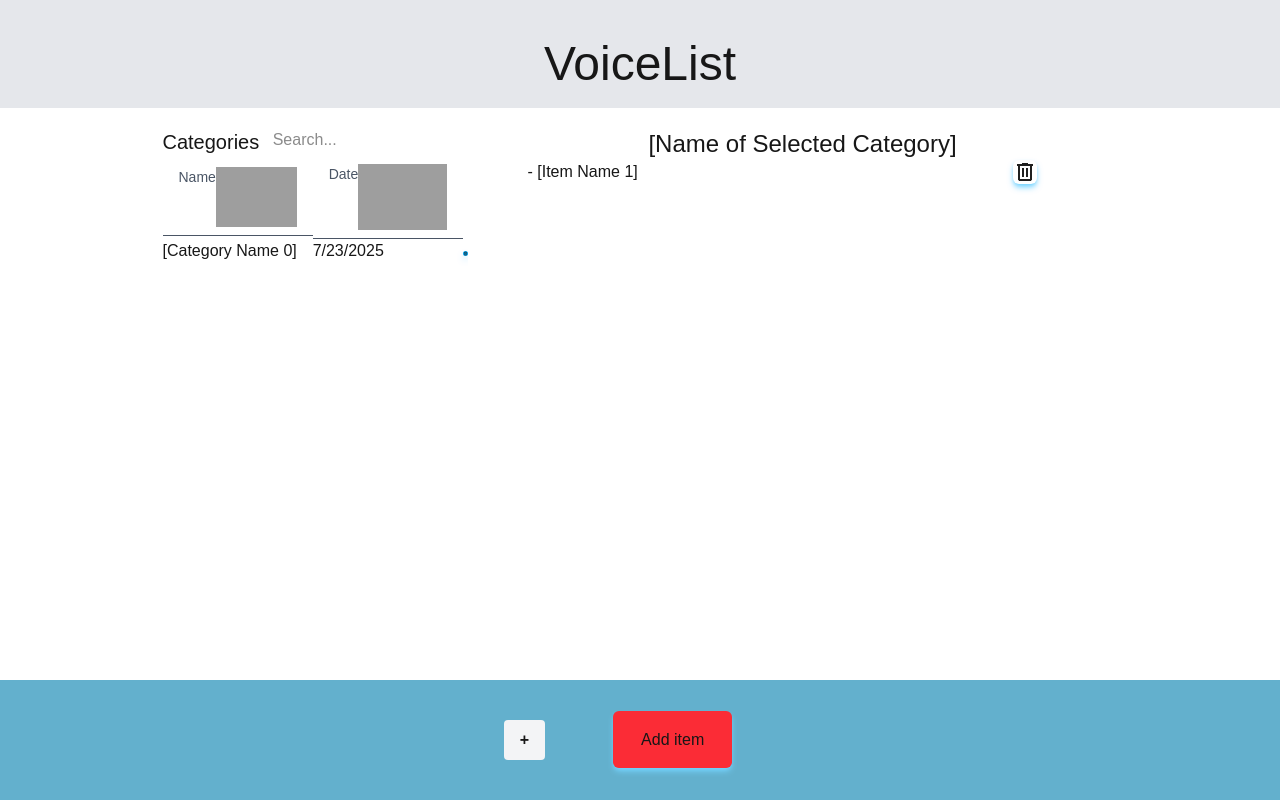
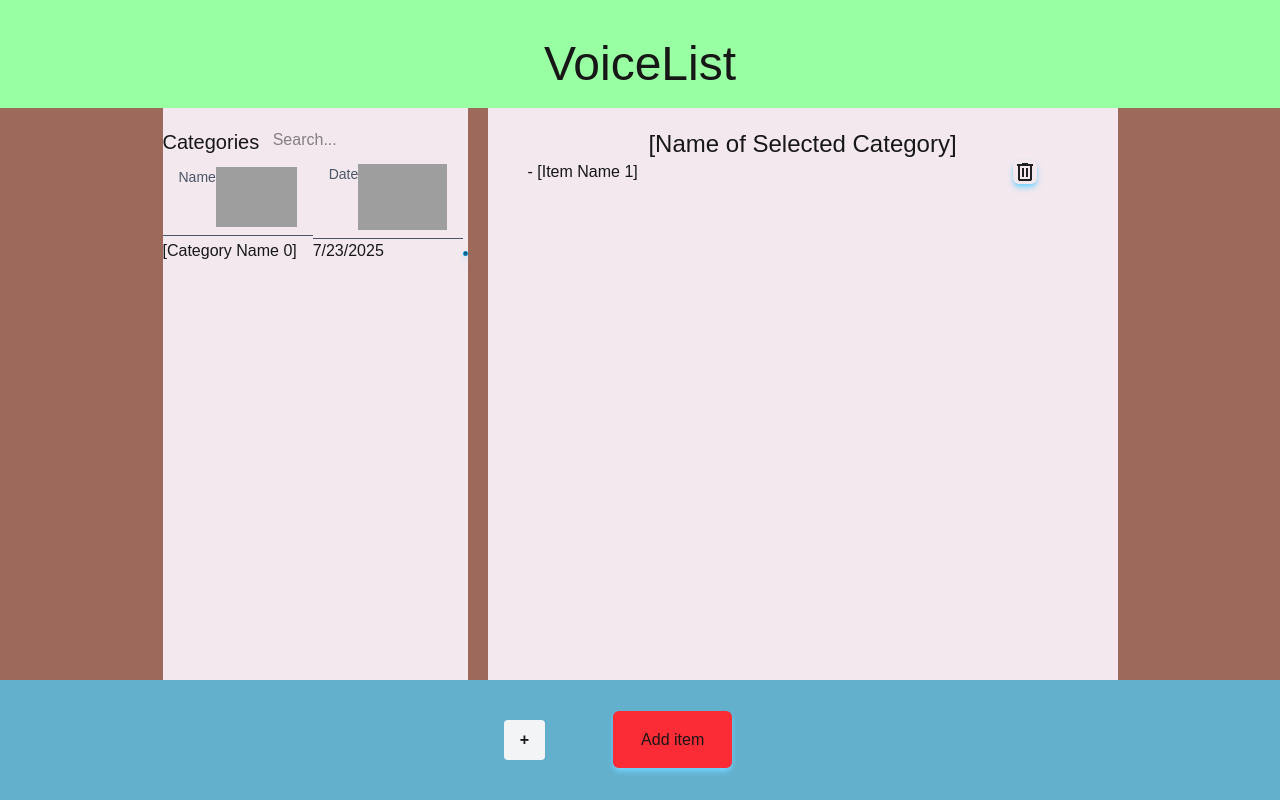
Before and after one commit to Eric3337/VoiceList, a Next.js app in the folder voicelist/: page / in a window 1280 px wide. Built offline with nearby package versions, Linux system fonts and the light colour scheme; grey boxes are pictures that could not be loaded.

Commit message:
Fix background colour

```diff
--- a/voicelist/src/app/page.tsx
+++ b/voicelist/src/app/page.tsx
@@ -152,7 +152,7 @@ function ItemList({ itemRows, subRow }: { itemRows: number[], subRow: () => void
 
 function ItemListMenu({ itemRows, subRow }: { itemRows: number[], subRow: () => void }) {
   return (
-    <div className="col-start-4 col-span-4 p-5">
+    <div className="col-start-4 col-span-4 p-5 bg-lavender-blush">
       <p className="text-2xl text-center">[Name of Selected Category]</p>
       <ItemList itemRows={itemRows} subRow={subRow} />
     </div>
@@ -172,7 +172,7 @@ function AddCatButton({ onAddCatRow }: { onAddCatRow: () => void }) {
 
 function CategoryList({ catRows, addCatRow, subCatRow }: { catRows: number[], addCatRow: () => void, subCatRow: () => void}) {
   return (
-    <div className="col-start-2 col-span-2 pt-5">
+    <div className="col-start-2 col-span-2 pt-5 bg-lavender-blush">
       <div className="flex flex-row gap-[1vw]">
         <h2 className="text-xl basis-1/3">Categories</h2>
         <div className="basis-2/3"><CategorySearchBar /></div>
@@ -211,8 +211,8 @@ export default function Home() {
       <header></header>
         <main>
           <div className="grid grid-rows-[auto_1fr_auto] min-h-screen">
-            <p className="text-5xl text-center pt-10 pb-5 bg-gray-200">VoiceList</p>
-            <div className="grid grid-cols-8 gap-5">
+            <p className="text-5xl text-center pt-10 pb-5 bg-light-green">VoiceList</p>
+            <div className="grid grid-cols-8 gap-5 bg-redwood">
               <CategoryList catRows={catRows} addCatRow={addCatRow} subCatRow={subCatRow} />
               <ItemListMenu itemRows={itemRows} subRow={subRow}/>
             </div>
```
